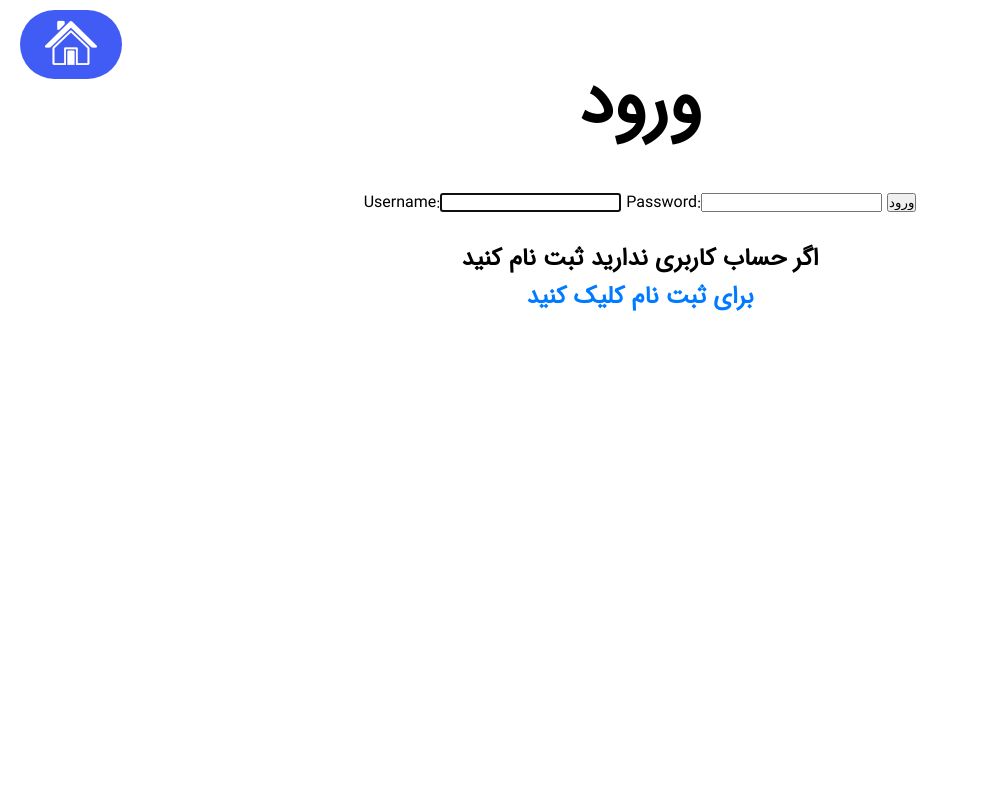
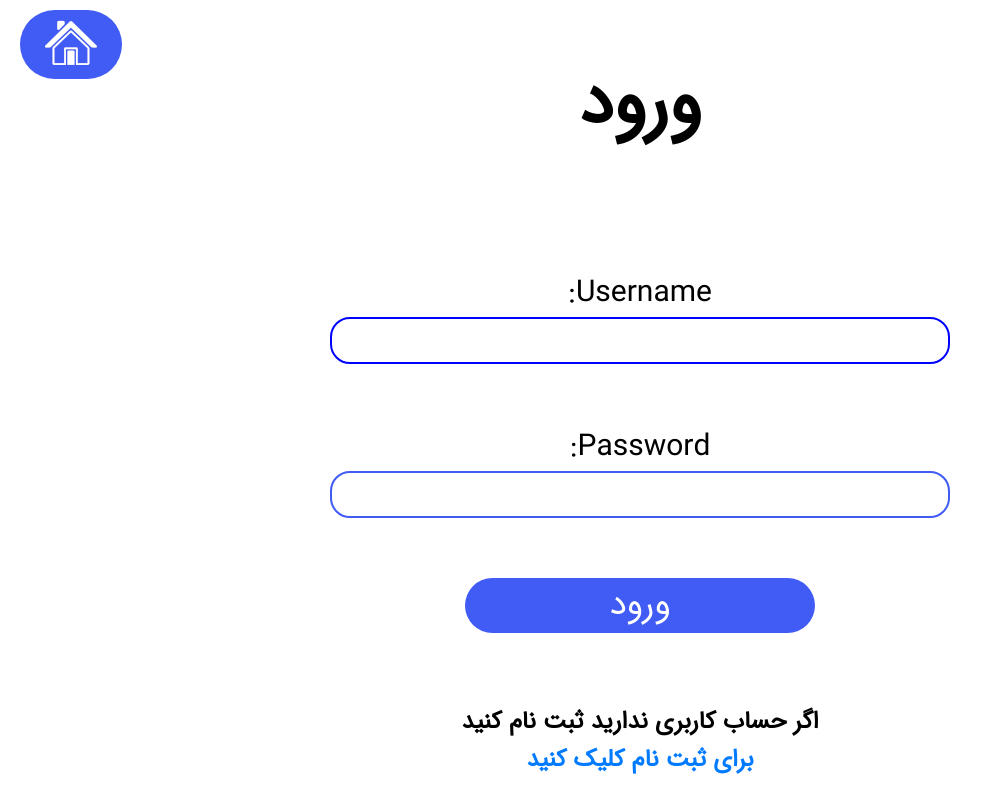
Before and after one commit to dori-dev/django-blog, a Django app: page /accounts/login in a window 1280 px wide. Shown: the whole page, without its empty margins (0-993 px from the left). Run offline with Django 3.2, Linux system fonts and the light colour scheme.

Commit message:
apply register styles for login styles

```diff
--- a/blog/accounts/templates/accounts/login.html
+++ b/blog/accounts/templates/accounts/login.html
@@ -10,7 +10,7 @@
 <h2 class="warning">برای ایجاد مقاله ابتدا باید وارد حساب کاربری شوید</h2>
 {% endif %}
 
-<form class="form" action="{% url 'accounts:login' %}" method="post">
+<form class="auth-form" action="{% url 'accounts:login' %}" method="post">
     {{ form }}
     {% csrf_token %}
 
@@ -23,7 +23,9 @@
     {% endif %}
 
 
-    <input type="submit" value="ورود">
+    <div class="button-div">
+        <button class="button" style="margin-top: 40px;">ورود</button>
+      </div>
 
     <br>
     <br>
--- a/blog/accounts/templates/accounts/register.html
+++ b/blog/accounts/templates/accounts/register.html
@@ -3,7 +3,7 @@
 
 {% block content %}
 <h1 class="title">ثبت نام</h1>
-<form class="register-form" action="{% url 'accounts:register' %}" method="post">
+<form class="auth-form" action="{% url 'accounts:register' %}" method="post">
   {{ form }}
   {% csrf_token %}
   <div class="button-div">
--- a/blog/assets/styles.css
+++ b/blog/assets/styles.css
@@ -276,14 +276,14 @@ a:visited {
   content: "تصویر ";
 }
 
-/* Register Form */
+/* Register and Login Form */
 
-.register-form {
+.auth-form {
   padding: 20px;
 }
 
-.register-form input,
-.register-form textarea {
+.auth-form input,
+.auth-form textarea {
   margin-left: 25%;
   display: block;
   width: 50%;
@@ -294,8 +294,8 @@ a:visited {
   direction: rtl;
 }
 
-.register-form input:focus,
-.register-form textarea:focus {
+.auth-form input:focus,
+.auth-form textarea:focus {
   border-color: blue;
   outline: 0;
 }
@@ -312,7 +312,7 @@ a:visited {
 
 .errorlist li {
   color: #d0342c;
-  padding: 12px;
+  padding-top: 4px;
   list-style-type: none;
   direction: rtl;
   font-weight: 700;
@@ -329,15 +329,13 @@ a:visited {
   color: red;
 } */
 
-.register-form label {
+.auth-form label {
   padding-top: 60px;
   font-size: 30px;
   display: block;
   direction: rtl;
 }
 
-/* Login Form */
-
 .warning {
   padding-bottom: 50px;
 }
```
Also changed, not shown: README.md.
